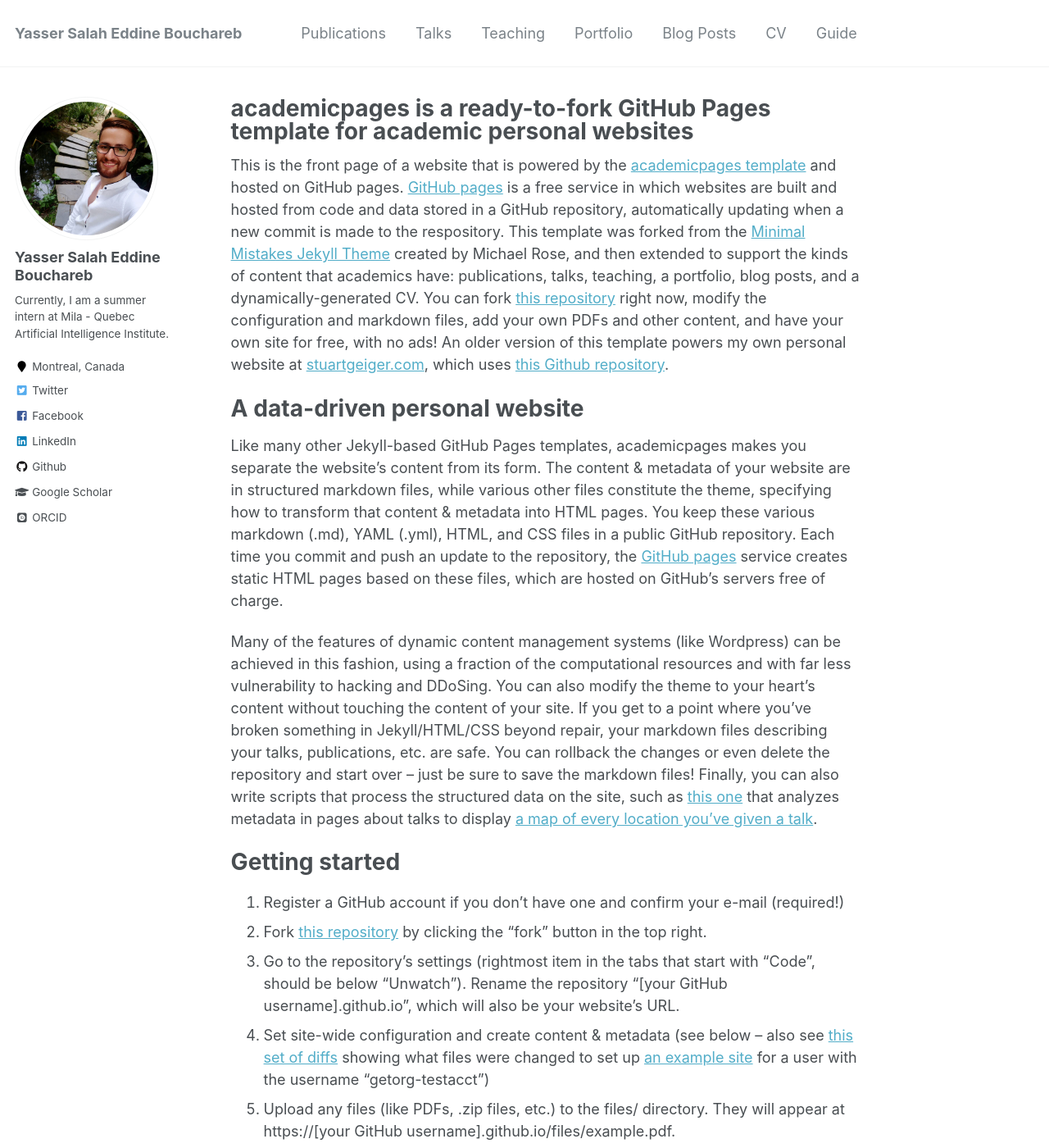
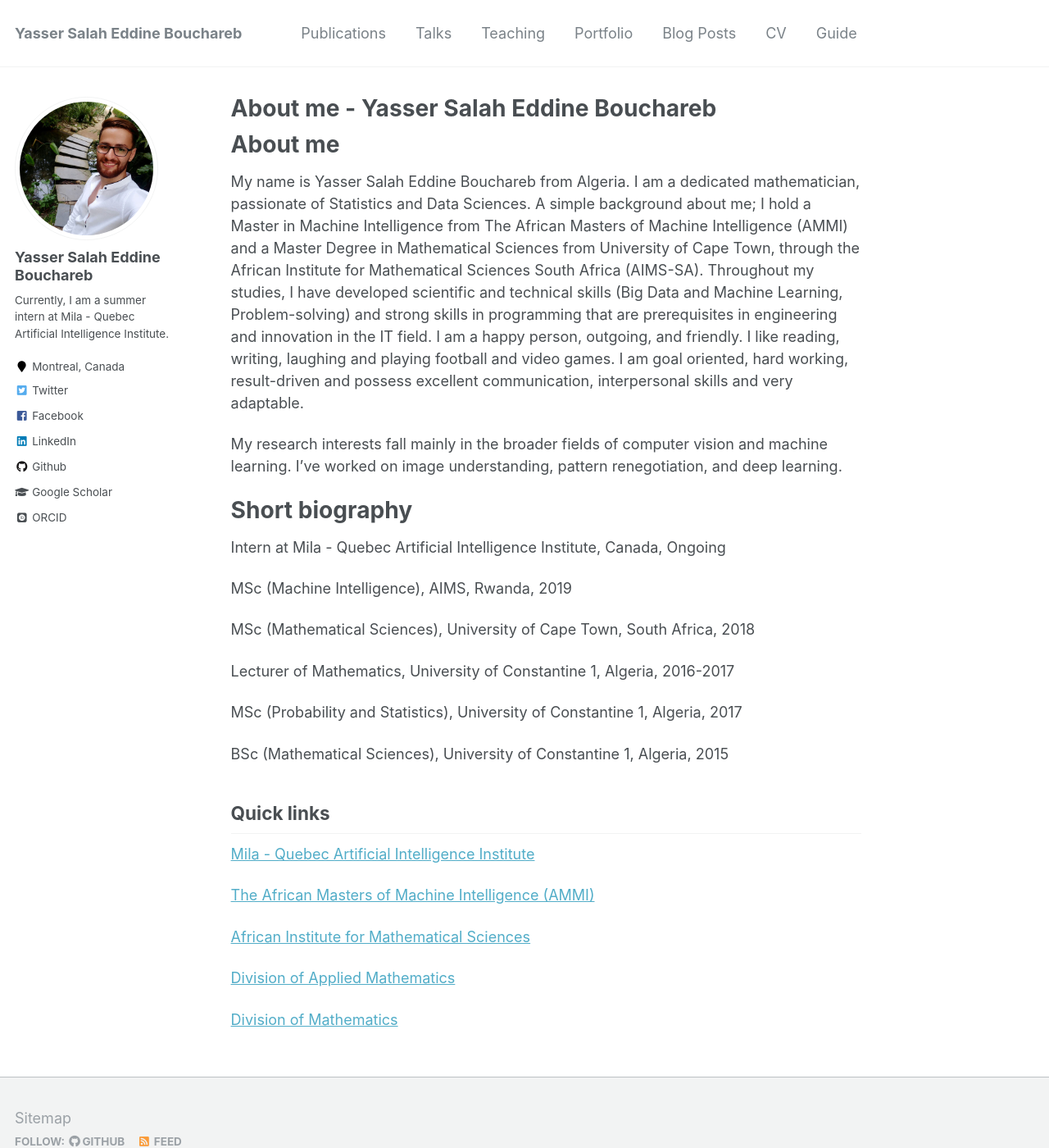
Before and after one commit to BYSD/bysd.github.io, a Jekyll site: the page built from _pages/about.md, in a window 1280 px wide and 1400 px high. Shown: the whole window at 82% size. Built offline with Jekyll 4.4.1, drawn with Linux system fonts in a browser that asks for light colours; some web fonts are replaced; some of the changed text lies outside the part shown.

Commit message:
Update about.md

```diff
--- a/_pages/about.md
+++ b/_pages/about.md
@@ -1,6 +1,6 @@
 ---
 permalink: /
-title: "academicpages is a ready-to-fork GitHub Pages template for academic personal websites"
+title: "About me - Yasser Salah Eddine Bouchareb"
 excerpt: "About me"
 author_profile: true
 redirect_from:
@@ -8,43 +8,34 @@ redirect_from:
   - /about.html
 ---
 
-This is the front page of a website that is powered by the [academicpages template](https://github.com/academicpages/academicpages.github.io) and hosted on GitHub pages. [GitHub pages](https://pages.github.com) is a free service in which websites are built and hosted from code and data stored in a GitHub repository, automatically updating when a new commit is made to the respository. This template was forked from the [Minimal Mistakes Jekyll Theme](https://mmistakes.github.io/minimal-mistakes/) created by Michael Rose, and then extended to support the kinds of content that academics have: publications, talks, teaching, a portfolio, blog posts, and a dynamically-generated CV. You can fork [this repository](https://github.com/academicpages/academicpages.github.io) right now, modify the configuration and markdown files, add your own PDFs and other content, and have your own site for free, with no ads! An older version of this template powers my own personal website at [stuartgeiger.com](http://stuartgeiger.com), which uses [this Github repository](https://github.com/staeiou/staeiou.github.io).
+About me
+======
+My name is Yasser Salah Eddine Bouchareb from Algeria. I am a dedicated mathematician, passionate of Statistics and Data Sciences. A simple background about me; I hold a Master in Machine Intelligence from The African Masters of Machine Intelligence (AMMI) and a  Master Degree in Mathematical Sciences from University of Cape Town, through the African Institute for Mathematical Sciences South Africa (AIMS-SA).  Throughout my studies, I have developed scientific and technical skills (Big Data and Machine  Learning, Problem-solving) and strong skills in programming that are prerequisites in engineering and innovation in the IT field. I am a happy person, outgoing, and friendly. I like reading, writing, laughing and playing football and video games. I am goal oriented, hard working, result-driven and possess excellent communication, interpersonal skills and very adaptable.
 
-A data-driven personal website
+ My research interests fall mainly in the broader fields of computer vision and machine learning. I've worked on image understanding, pattern renegotiation, and deep learning.
+
+Short biography
 ======
-Like many other Jekyll-based GitHub Pages templates, academicpages makes you separate the website's content from its form. The content & metadata of your website are in structured markdown files, while various other files constitute the theme, specifying how to transform that content & metadata into HTML pages. You keep these various markdown (.md), YAML (.yml), HTML, and CSS files in a public GitHub repository. Each time you commit and push an update to the repository, the [GitHub pages](https://pages.github.com/) service creates static HTML pages based on these files, which are hosted on GitHub's servers free of charge.
+Intern at Mila - Quebec Artificial Intelligence Institute, Canada, Ongoing
 
-Many of the features of dynamic content management systems (like Wordpress) can be achieved in this fashion, using a fraction of the computational resources and with far less vulnerability to hacking and DDoSing. You can also modify the theme to your heart's content without touching the content of your site. If you get to a point where you've broken something in Jekyll/HTML/CSS beyond repair, your markdown files describing your talks, publications, etc. are safe. You can rollback the changes or even delete the repository and start over -- just be sure to save the markdown files! Finally, you can also write scripts that process the structured data on the site, such as [this one](https://github.com/academicpages/academicpages.github.io/blob/master/talkmap.ipynb) that analyzes metadata in pages about talks to display [a map of every location you've given a talk](https://academicpages.github.io/talkmap.html).
+MSc (Machine Intelligence), AIMS, Rwanda, 2019
 
-Getting started
-======
-1. Register a GitHub account if you don't have one and confirm your e-mail (required!)
-1. Fork [this repository](https://github.com/academicpages/academicpages.github.io) by clicking the "fork" button in the top right.
-1. Go to the repository's settings (rightmost item in the tabs that start with "Code", should be below "Unwatch"). Rename the repository "[your GitHub username].github.io", which will also be your website's URL.
-1. Set site-wide configuration and create content & metadata (see below -- also see [this set of diffs](http://archive.is/3TPas) showing what files were changed to set up [an example site](https://getorg-testacct.github.io) for a user with the username "getorg-testacct")
-1. Upload any files (like PDFs, .zip files, etc.) to the files/ directory. They will appear at https://[your GitHub username].github.io/files/example.pdf.
-1. Check status by going to the repository settings, in the "GitHub pages" section
+MSc (Mathematical Sciences), University of Cape Town, South Africa, 2018
 
-Site-wide configuration
+Lecturer of Mathematics, University of Constantine 1, Algeria, 2016-2017
+
+MSc (Probability and Statistics), University of Constantine 1, Algeria, 2017
+
+BSc (Mathematical Sciences), University of Constantine 1, Algeria, 2015
+
+Quick links
 ------
-The main configuration file for the site is in the base directory in [_config.yml](https://github.com/academicpages/academicpages.github.io/blob/master/_config.yml), which defines the content in the sidebars and other site-wide features. You will need to replace the default variables with ones about yourself and your site's github repository. The configuration file for the top menu is in [_data/navigation.yml](https://github.com/academicpages/academicpages.github.io/blob/master/_data/navigation.yml). For example, if you don't have a portfolio or blog posts, you can remove those items from that navigation.yml file to remove them from the header.
+[Mila - Quebec Artificial Intelligence Institute](https://mila.quebec/en/)
 
-Create content & metadata
-------
-For site content, there is one markdown file for each type of content, which are stored in directories like _publications, _talks, _posts, _teaching, or _pages. For example, each talk is a markdown file in the [_talks directory](https://github.com/academicpages/academicpages.github.io/tree/master/_talks). At the top of each markdown file is structured data in YAML about the talk, which the theme will parse to do lots of cool stuff. The same structured data about a talk is used to generate the list of talks on the [Talks page](https://academicpages.github.io/talks), each [individual page](https://academicpages.github.io/talks/2012-03-01-talk-1) for specific talks, the talks section for the [CV page](https://academicpages.github.io/cv), and the [map of places you've given a talk](https://academicpages.github.io/talkmap.html) (if you run this [python file](https://github.com/academicpages/academicpages.github.io/blob/master/talkmap.py) or [Jupyter notebook](https://github.com/academicpages/academicpages.github.io/blob/master/talkmap.ipynb), which creates the HTML for the map based on the contents of the _talks directory).
+[The African Masters of Machine Intelligence (AMMI)](https://aimsammi.org/)
 
-**Markdown generator**
+[African Institute for Mathematical Sciences](https://aims.ac.za/)
 
-I have also created [a set of Jupyter notebooks](https://github.com/academicpages/academicpages.github.io/tree/master/markdown_generator
-) that converts a CSV containing structured data about talks or presentations into individual markdown files that will be properly formatted for the academicpages template. The sample CSVs in that directory are the ones I used to create my own personal website at stuartgeiger.com. My usual workflow is that I keep a spreadsheet of my publications and talks, then run the code in these notebooks to generate the markdown files, then commit and push them to the GitHub repository.
+[Division of Applied Mathematics](http://www.math.uct.ac.za/)
 
-How to edit your site's GitHub repository
-------
-Many people use a git client to create files on their local computer and then push them to GitHub's servers. If you are not familiar with git, you can directly edit these configuration and markdown files directly in the github.com interface. Navigate to a file (like [this one](https://github.com/academicpages/academicpages.github.io/blob/master/_talks/2012-03-01-talk-1.md) and click the pencil icon in the top right of the content preview (to the right of the "Raw | Blame | History" buttons). You can delete a file by clicking the trashcan icon to the right of the pencil icon. You can also create new files or upload files by navigating to a directory and clicking the "Create new file" or "Upload files" buttons.
-
-Example: editing a markdown file for a talk
-![Editing a markdown file for a talk](/images/editing-talk.png)
-
-For more info
-------
-More info about configuring academicpages can be found in [the guide](https://academicpages.github.io/markdown/). The [guides for the Minimal Mistakes theme](https://mmistakes.github.io/minimal-mistakes/docs/configuration/) (which this theme was forked from) might also be helpful.
+[Division of Mathematics](http://umc.edu.dz/facsce/index.html)
```
